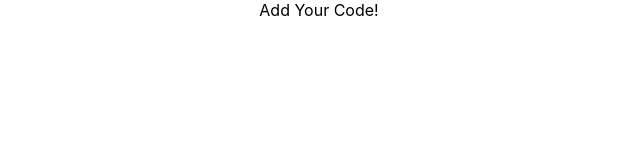
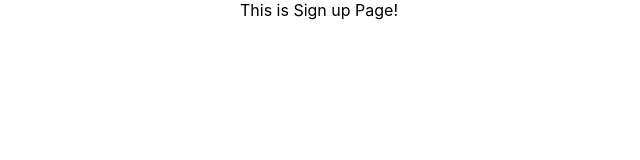
Before and after one commit to wahid2272/Contact-Organizer-Application, a React (Create React App) app in the folder contact-organizer-app/: page / in a window 1280 px wide. Shown: the top 160 px of the page, without its empty margins (321-961 px from the left). Built offline with nearby package versions, Linux system fonts and the light colour scheme.

Commit message:
Sign up page added as disepearte branch

```diff
--- a/contact-organizer-app/src/App.js
+++ b/contact-organizer-app/src/App.js
@@ -3,7 +3,7 @@ import './App.css';
 function App() {
   return (
     <div className="App">
-      Add Your Code!
+      This is Sign up Page!
     </div>
   );
 }
```
Also changed, not shown: 1 other file (tests, documents, lock files or other folders).
